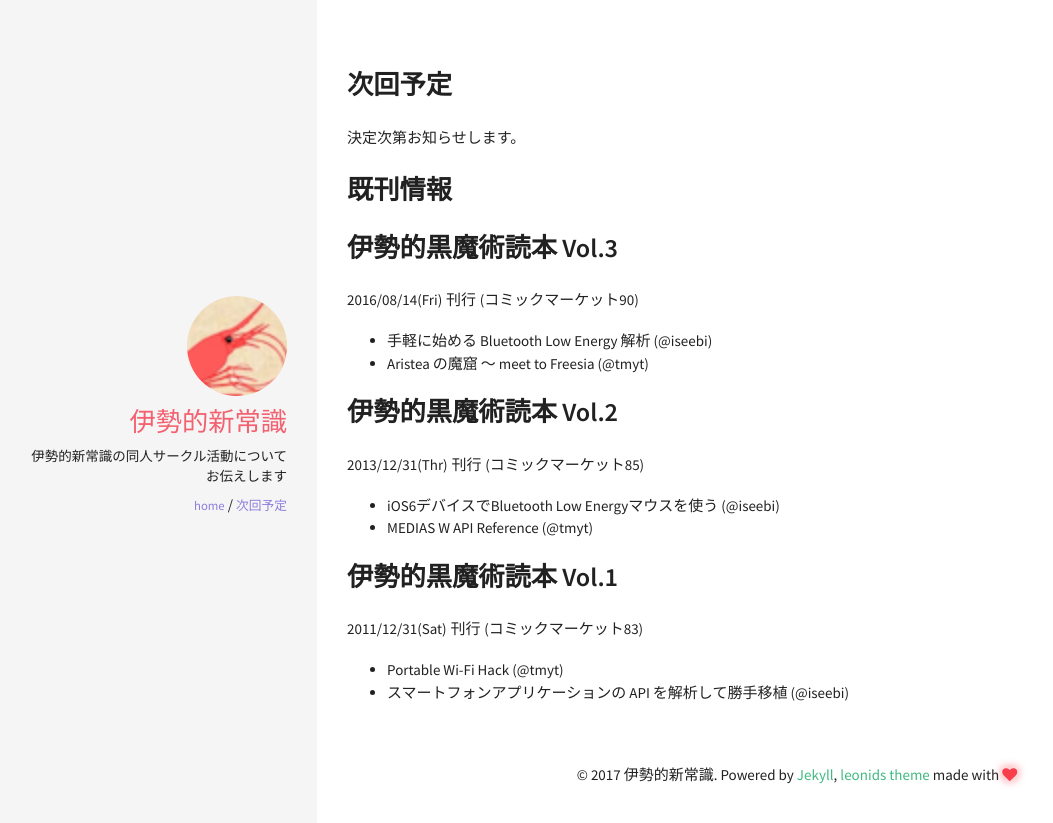
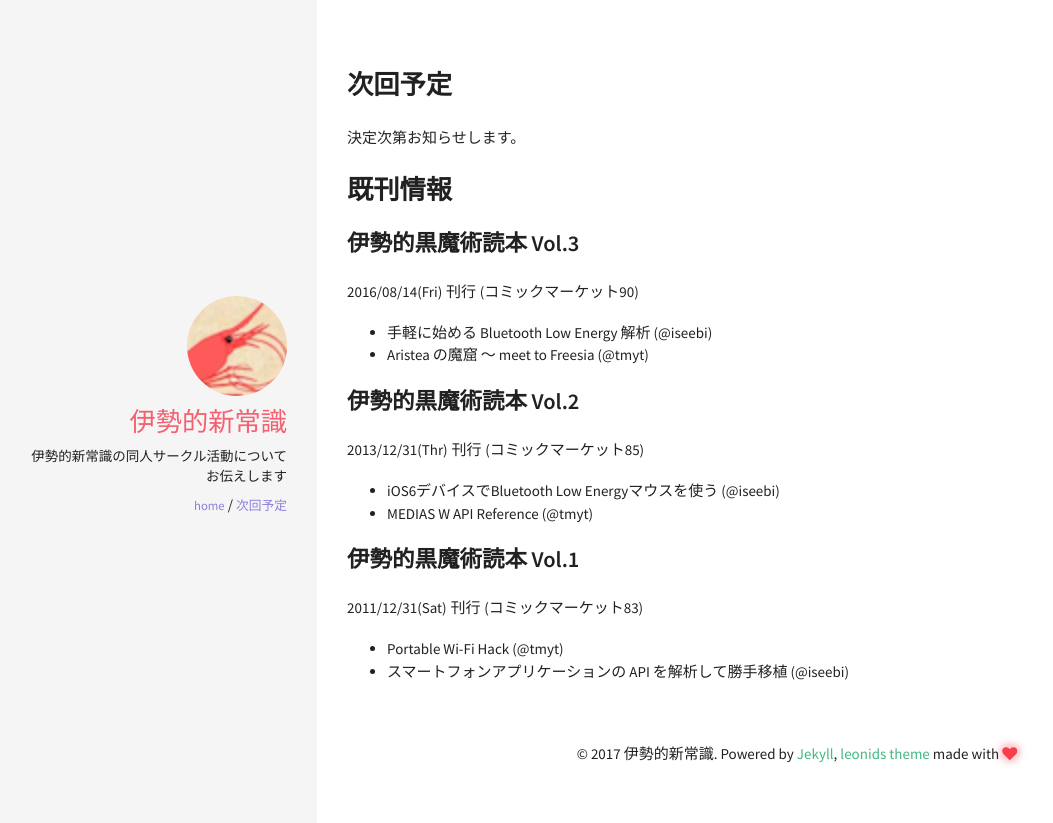
Before and after one commit to iseteki-circle/c.iseteki.net, a Jekyll site: the page built from index.md, in a window 1280 px wide. Shown: the top 823 px of the page, without its empty margins (3-1056 px from the left). Built offline with Jekyll 4.4.1, drawn with Linux system fonts in a browser that asks for light colours; our own code applies the rules of GitHub Pages for plain Markdown files.

Commit message:
modify paragraph levels

```diff
--- a/index.md
+++ b/index.md
@@ -9,21 +9,21 @@ layout: default
 
 ## 既刊情報
 
-## 伊勢的黒魔術読本 Vol.3
+### 伊勢的黒魔術読本 Vol.3
 
 2016/08/14(Fri) 刊行 (コミックマーケット90)
 
 - 手軽に始める Bluetooth Low Energy 解析 (@iseebi)
 - Aristea の魔窟 〜 meet to Freesia (@tmyt)
 
-## 伊勢的黒魔術読本 Vol.2
+### 伊勢的黒魔術読本 Vol.2
 
 2013/12/31(Thr) 刊行 (コミックマーケット85)
 
 - iOS6デバイスでBluetooth Low Energyマウスを使う (@iseebi)
 - MEDIAS W API Reference (@tmyt)
 
-## 伊勢的黒魔術読本 Vol.1
+### 伊勢的黒魔術読本 Vol.1
 
 2011/12/31(Sat) 刊行 (コミックマーケット83)
 
```
